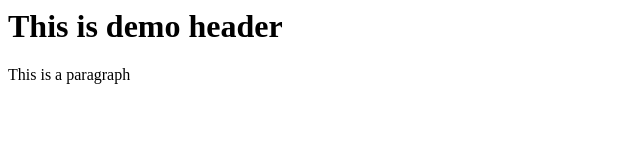
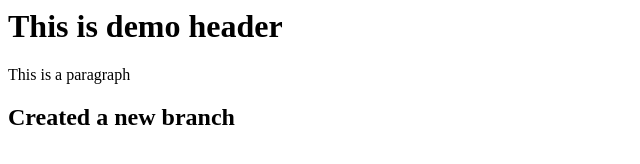
Before and after one commit to RGBPixa/demoRepo, a plain HTML site: page index.html in a window 1280 px wide. Shown: the whole page, without its empty margins (0-640 px from the left). Drawn offline with Linux system fonts and the light colour scheme.

Commit message:
commit-2

```diff
--- a/index.html
+++ b/index.html
@@ -5,5 +5,8 @@
 <body>
     <h1>This is demo header</h1>
     <p>This is a paragraph</p>
+    <section>
+        <h2>Created a new branch</h2>
+    </section>
 </body>
 </html>
```
